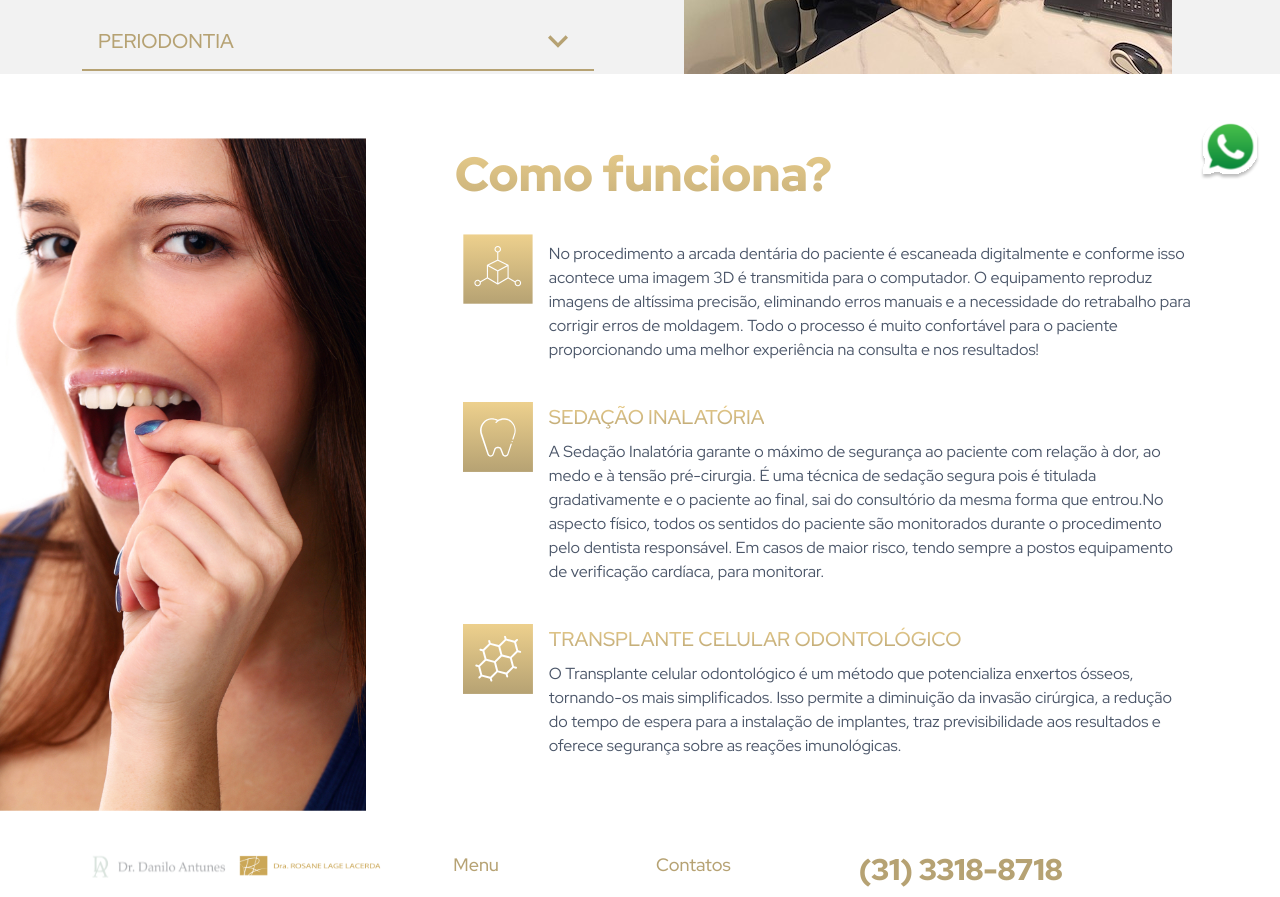
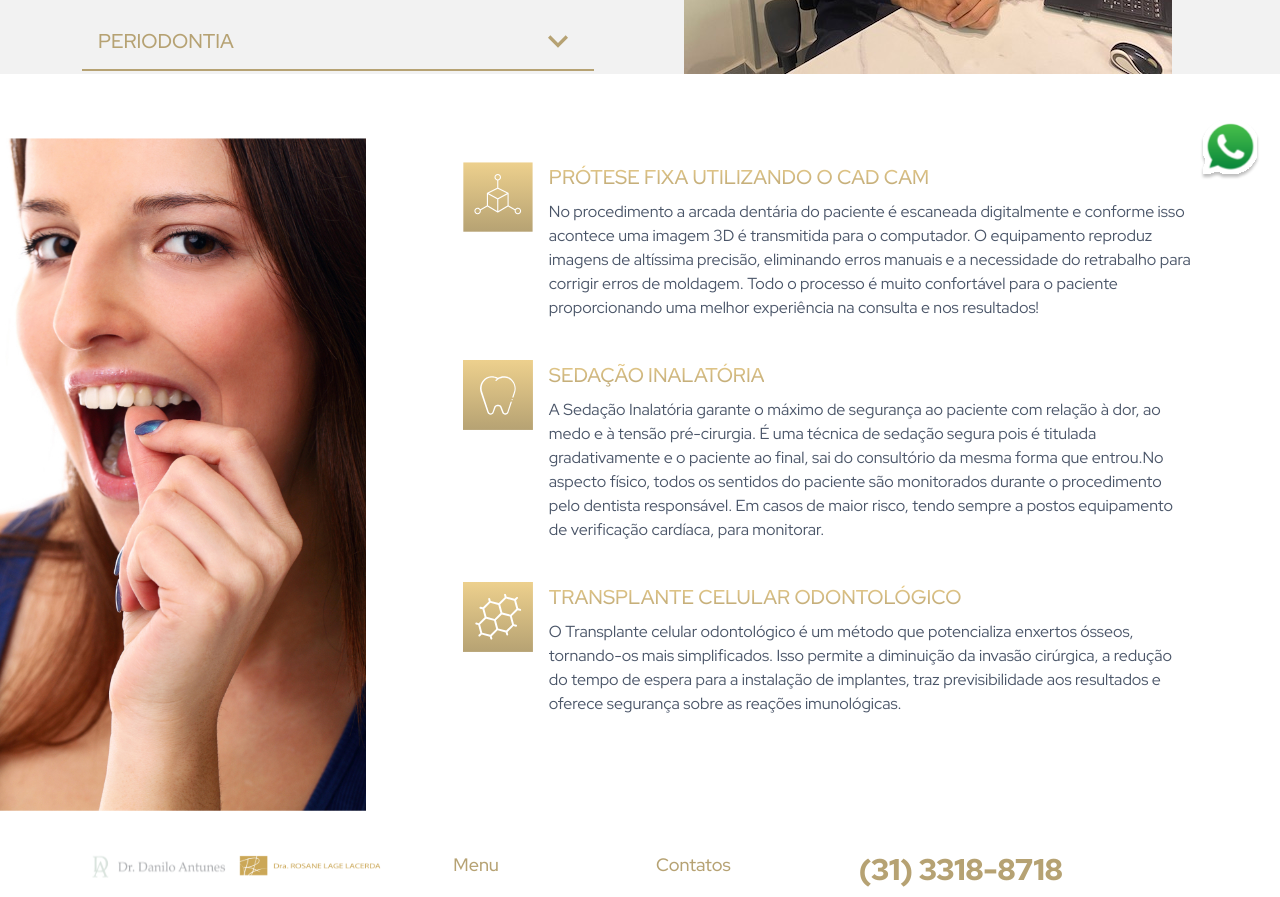
Before and after one commit to odontosos24horas/danilo, a Next.js app: page /especialidades/danilo in a window 1280 px wide. Shown: the part 600-1497 px from the top of the page. Built offline with nearby package versions, Linux system fonts and the light colour scheme.

Commit message:
fix: logo

```diff
--- a/src/components/organisms/nextCallToAction/index.tsx
+++ b/src/components/organisms/nextCallToAction/index.tsx
@@ -24,6 +24,8 @@ export interface NextCallToActionProps {
   content: 'image' | 'map' | 'form' | 'carousel'
   id: string
   rightItemJustify?: 'end'
+  features?: []
+  specialties?: []
 }
 
 const NextCallToAction = ({
--- a/src/components/organisms/nextFeatures/index.tsx
+++ b/src/components/organisms/nextFeatures/index.tsx
@@ -4,14 +4,14 @@ import NextFeature, { NextFeatureProps } from '../../molecules/nextFeature'
 
 export interface NextFeaturesProps {
   items: Array<NextFeatureProps>
-  numberGrid?: number
+  numberGrid?: Array<number>
 }
 
-const NextFeatures = ({ items, numberGrid = 5 }: NextFeaturesProps) => {
+const NextFeatures = ({ items, numberGrid = [1, 5] }: NextFeaturesProps) => {
   return (
     <Container maxW="container.lg">
       <Box p={4}>
-        <SimpleGrid columns={{ base: 3, md: numberGrid }} spacing={10}>
+        <SimpleGrid columns={numberGrid} spacing={10}>
           {items?.map((item, index) => (
             <NextFeature
               key={index}
--- a/src/components/organisms/nextFooter/index.tsx
+++ b/src/components/organisms/nextFooter/index.tsx
@@ -72,7 +72,7 @@ const NextFooter = () => {
             </Stack>
             <Stack align={'flex-start'}>
               <ListHeader>Contatos</ListHeader>
-              <Link href={'mailto:drdaniloantunes@gmail.com'}>E-mail Danilo</Link>
+              <Link href={'mailto:drdaniloantunes@gmail.com'}>E-mail Dr. Danilo</Link>
               <Link href={'https://www.instagram.com/dr.daniloantunes'}>Instagram Dr. Danilo</Link>
               <Link href={'mailto:rosane.lacerda@hotmail.com'}>E-mail Dra. Rosane</Link>
               <Link href={'https://www.instagram.com/dra.rosane.lage'}>Instagram Dra. Rosane</Link>
--- a/src/components/organisms/nextHeader/index.tsx
+++ b/src/components/organisms/nextHeader/index.tsx
@@ -247,7 +247,7 @@ const NextHeader = () => {
                 />
               </a>
             </NextLink>
-            <NextLink href={'/'}>
+            {/* <NextLink href={'/'}>
               <a>
                 <Image
                   src="/images/logos/logo_rosane.svg"
@@ -256,7 +256,7 @@ const NextHeader = () => {
                   height={42}
                 />
               </a>
-            </NextLink>
+            </NextLink> */}
           </Box>
           <Box display={{ base: 'none', md: 'flex' }}>
             <DesktopNav />
--- a/src/components/templates/nextLayout/index.tsx
+++ b/src/components/templates/nextLayout/index.tsx
@@ -14,8 +14,8 @@ type Props = {
 
 const NextLayout = ({
   children,
-  title = 'Implantes dentários BH | Periodontia',
-  description = 'Odonto SOS tem atendimentos 24 horas de urgência odontológica em BH e região metropolitana de Belo Horizonte. Oferece dentistas de plantão 24 horas na região da Savassi em BH.',
+  title = 'Dr. Danilo Antunes',
+  description = 'Dr. Danilo Antunes é um cirurgião dentista especializado em implantes dentários e periodontia. Atende no bairro de Funcionários, em Belo Horizonte',
   nextSocialNetwork = 'https://api.whatsapp.com/send?phone=553197376623&text=Ol%C3%A1,%20Dr.%20Danilo.'
 }: PropsWithChildren<Props>) => {
   return (
--- a/src/components/templates/nextTemplateSpecialties/index.tsx
+++ b/src/components/templates/nextTemplateSpecialties/index.tsx
@@ -41,10 +41,7 @@ const NextTemplateSpecialties = ({ nextCallToActionItems }: NextTemplateAboutUs)
           </GridItem>
           <GridItem colSpan={[7, 5]}>
             <Container maxW="3xl">
-              <NextGridListWithHeading
-                features={nextCallToActionItems.features}
-                title={'Como funciona?'}
-              />
+              <NextGridListWithHeading features={nextCallToActionItems.features} />
             </Container>
           </GridItem>
         </Grid>
--- a/src/components/templates/nextTemplateTreatments/index.tsx
+++ b/src/components/templates/nextTemplateTreatments/index.tsx
@@ -6,12 +6,12 @@ import { Container, Text } from '@chakra-ui/react'
 export type NextTemplateAgreementsProps = {
   nextTechnologyItems: Array<Record<string, unknown>>
   title?: string
-  numberGrid?: number
+  numberGrid?: Array<number>
 }
 const NextTemplateAgreements = ({
   nextTechnologyItems,
   title = 'Convênios',
-  numberGrid = 5
+  numberGrid = [1, 5]
 }: NextTemplateAgreementsProps) => {
   return (
     <NextLayout>
--- a/src/data/home/index.ts
+++ b/src/data/home/index.ts
@@ -55,13 +55,13 @@ export const nextCallToActionItems = [
       {
         id: 2,
         title: 'PERIODONTIA',
-        text: 'A Sedação Inalatória garante o máximo de segurança ao paciente com relação à dor, ao medo e à tensão pré-cirurgia. É uma técnica de sedação segura pois é titulada gradativamente e o paciente ao final, sai do consultório da mesma forma que entrou.No aspecto físico, todos os sentidos do paciente são monitorados durante o procedimento pelo dentista responsável. Em casos de maior risco, tendo sempre a postos equipamento de verificação cardíaca, para monitorar.'
+        text: 'A Periodontia é uma área odontológica responsável pela prevenção e tratamento das doenças que acometem os tecidos de sustentação e proteção dos dentes, dos quais fazem parte o ligamento periodontal, o osso e a gengiva ao redor do elemento dental. É a base para inúmeras especialidades odontológicas.'
       }
     ],
     features: [
       {
         id: 1,
-        title: '',
+        title: 'PRÓTESE FIXA UTILIZANDO O CAD CAM',
         text: 'No procedimento a arcada dentária do paciente é escaneada digitalmente e conforme isso acontece uma imagem 3D é transmitida para o computador. O equipamento reproduz imagens de altíssima precisão, eliminando erros manuais e a necessidade do retrabalho para corrigir erros de moldagem. Todo o processo é muito confortável para o paciente proporcionando uma melhor experiência na consulta e nos resultados! ',
         image: '/images/icons/feature_cube.svg'
       },
@@ -92,7 +92,7 @@ export const nextCallToActionItems = [
     features: [
       {
         id: 1,
-        title: 'Prótese fixa utilizando o CAD CAM',
+        title: 'PRÓTESE FIXA UTILIZANDO O CAD CAM',
         text: 'A tecnologia CAD-CAM surgiu para facilitar o planejamento, o designer e a produção de vários projetos. É um equipamento que permite ao dentista digitalizar, desenhar em detalhes a anatomia das arcadas dentárias conseguindo assim produzir próteses em porcelana em minutos. Com este equipamento, o profissional pode entregar a prótese definitiva em uma sessão. Esse processo acelera o tratamento, com maior custo benefício.',
         image: '/images/icons/feature_cube.svg'
       },
@@ -107,12 +107,14 @@ export const nextCallToActionItems = [
       {
         id: 1,
         title: 'ENDODONTIA',
-        text: 'Endodontia é a especialidade da Odontologia que trata da prevenção, diagnóstico e tratamento das enfermidades da polpa e de suas repercussões sobre os tecidos da região periapical”.\nÉ um campo da Odontologia que trata da morfologia, fisiologia e patologia da polpa dental humana e dos tecidos periapicais”'
+        text: 'Endodontia é a especialidade da Odontologia que trata da prevenção, diagnóstico e tratamento das enfermidades da polpa e de suas repercussões sobre os tecidos da região periapical”.\nÉ um campo da Odontologia que trata da morfologia, fisiologia e patologia da polpa dental humana e dos tecidos periapicais”',
+        image: '/images/icons/feature_cube.svg'
       },
       {
         id: 2,
         title: 'MICROSCOPIA ENDODÔNTICA',
-        text: 'A microscopia endodôntica nada mais é do que uma técnica para realizar tratamento de canal com auxílio de um microscópio. É uma técnica capaz de detectar de forma aprimorada o sistema de canais radiculares e suas variações anatômicas, garantindo maior precisão e segurança durante o tratamento de canal.\nO sucesso do tratamento de canal está diretamente relacionado à limpeza adequada dos canais radiculares podendo ser em uma região extremamente pequena e de difícil de visualização, o que faz a microscopia endodôntica ser essencial na realização do tratamento, pois o microscópio assegura maior precisão, qualidade e segurança ao procedimento.'
+        text: 'A microscopia endodôntica nada mais é do que uma técnica para realizar tratamento de canal com auxílio de um microscópio. É uma técnica capaz de detectar de forma aprimorada o sistema de canais radiculares e suas variações anatômicas, garantindo maior precisão e segurança durante o tratamento de canal.\nO sucesso do tratamento de canal está diretamente relacionado à limpeza adequada dos canais radiculares podendo ser em uma região extremamente pequena e de difícil de visualização, o que faz a microscopia endodôntica ser essencial na realização do tratamento, pois o microscópio assegura maior precisão, qualidade e segurança ao procedimento.',
+        image: '/images/icons/feature_tooth.svg'
       }
     ]
   }
--- a/src/pages/_document.tsx
+++ b/src/pages/_document.tsx
@@ -7,7 +7,7 @@ export default class MyDocument extends Document {
         <Head>
           <meta
             name="description"
-            content="Dr. Danilo Antunes é um cirurgião dentista especializado em implantes dentários e periodontia. Atende no bairro de Lourdes, em Belo Horizonte."
+            content="Dr. Danilo Antunes é um cirurgião dentista especializado em implantes dentários e periodontia. Atende no bairro de Funcionários, em Belo Horizonte."
           />
           <meta
             name="keywords"
--- a/src/pages/tratamentos.tsx
+++ b/src/pages/tratamentos.tsx
@@ -7,7 +7,7 @@ export default function NextAgreements() {
     <NextTemplateTreatments
       nextTechnologyItems={treatmentsItems}
       title="Tratamentos"
-      numberGrid={2}
+      numberGrid={[1, 2]}
     />
   )
 }
```
Also changed, not shown: src/components/templates/nextTemplateHome/index.tsx (+8 -3 lines).
